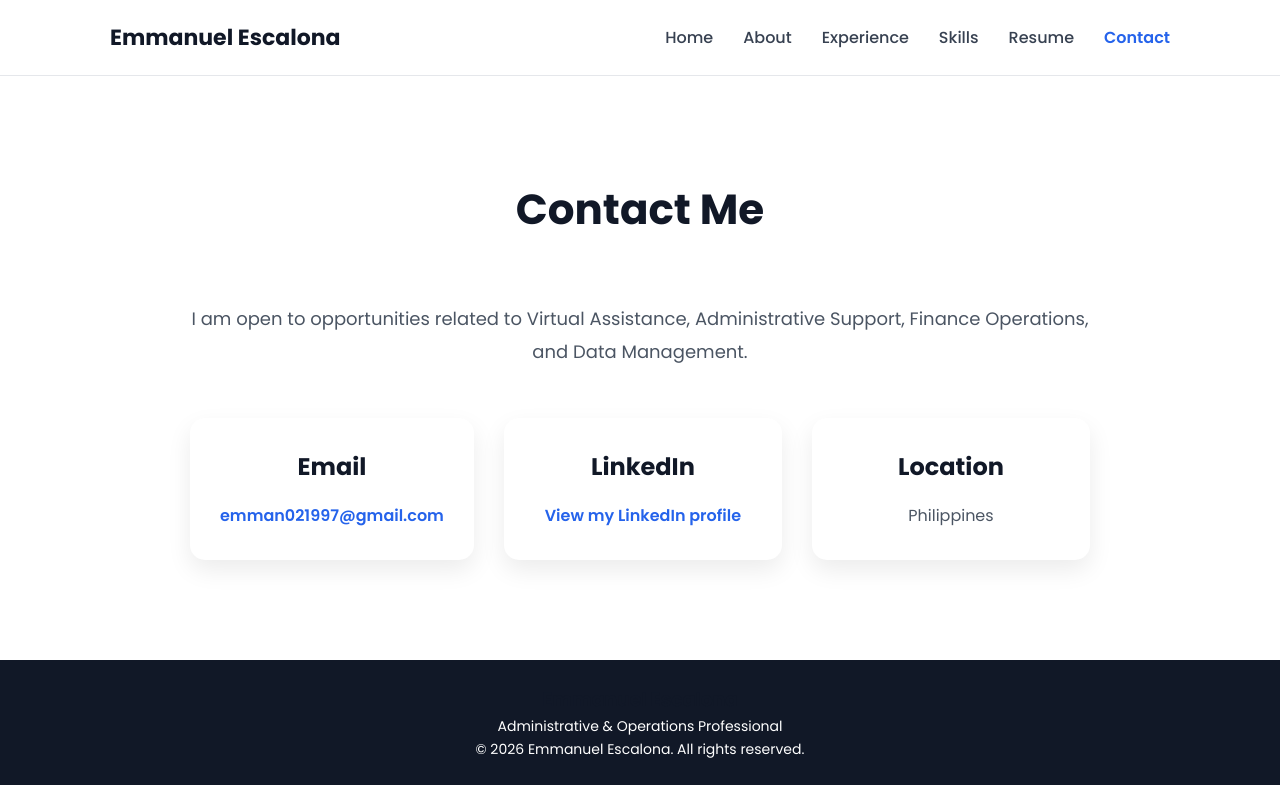
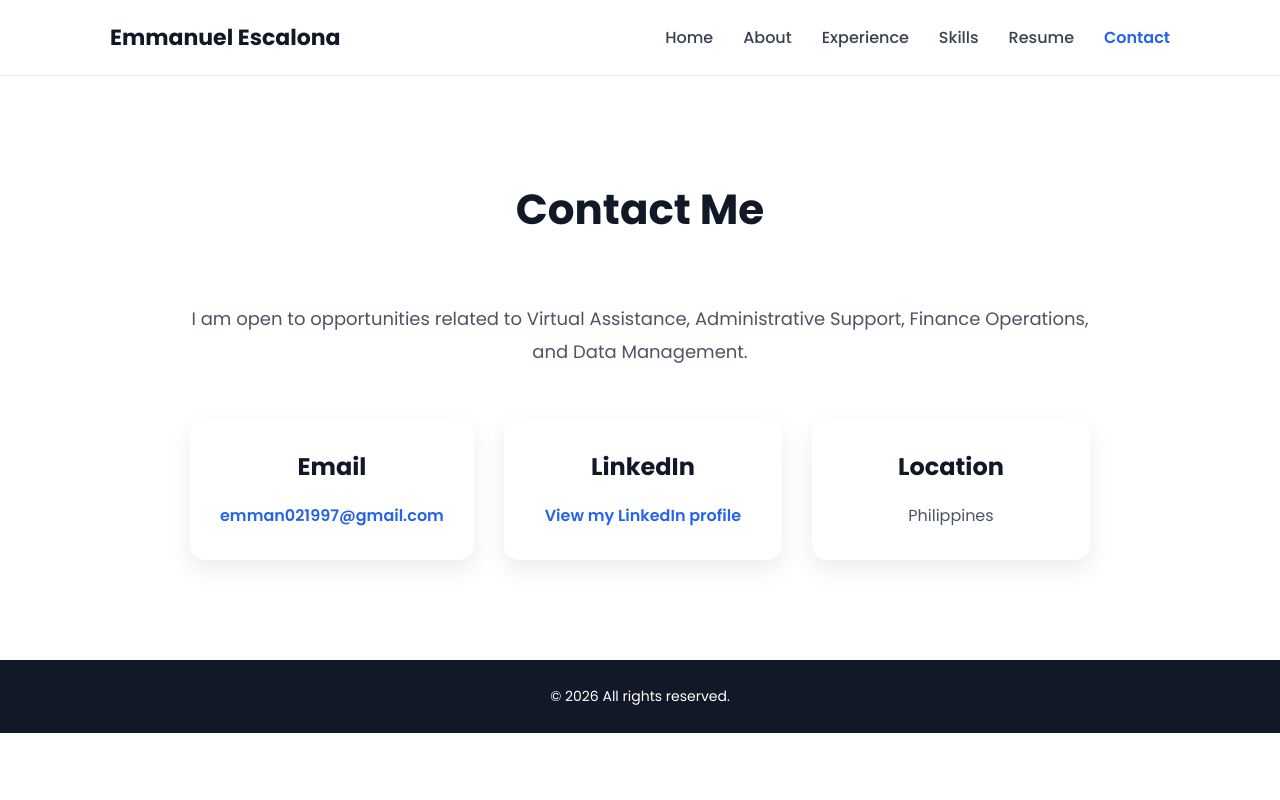
Before and after one commit to emman0297/emmanuel-portfolio, a plain HTML site: page contact.html in a window 1280 px wide. Drawn offline with Linux system fonts and the light colour scheme.

Commit message:
Update contact.html

```diff
--- a/contact.html
+++ b/contact.html
@@ -118,17 +118,9 @@
 
 <footer class="footer">
 
-    <div class="footer-content">
-
-        <h3>Emmanuel Escalona</h3>
-
-        <p>Administrative & Operations Professional</p>
-
-        <p class="footer-copy">
-            © 2026 Emmanuel Escalona. All rights reserved.
-        </p>
-
-    </div>
+    <p>
+        © 2026 All rights reserved.
+    </p>
 
 </footer>
 
```
